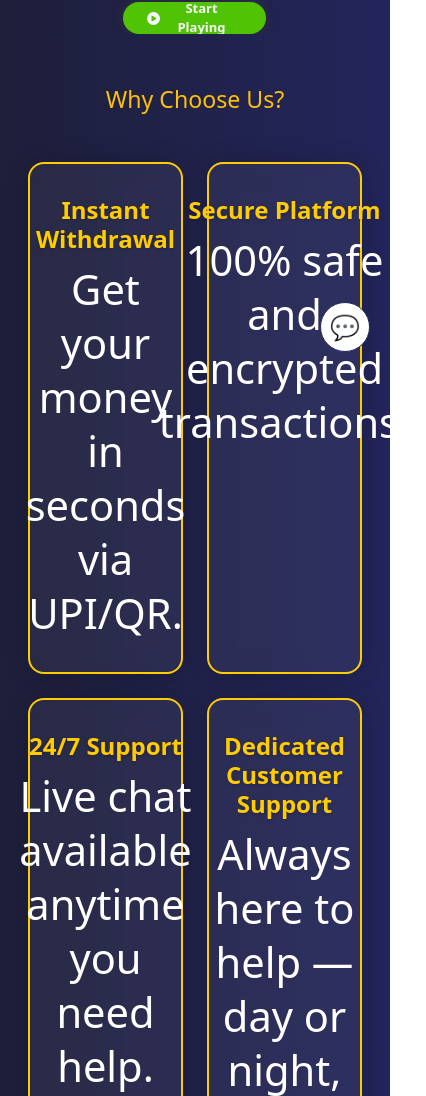
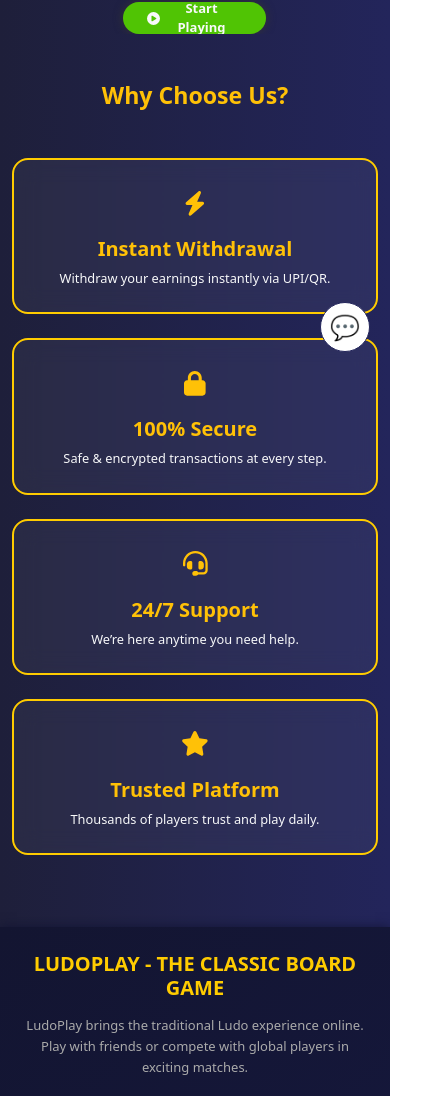
Before and after one commit to fojdar001/WinLudoProject, a React (Vite) app in the folder Frontend/ludo-frontend/: page / in a window 390 px wide. Shown: the part 472-1568 px from the top of the page, 426 px wide, since content can reach past the window. Built offline with nearby package versions, Linux system fonts and the light colour scheme.

Commit message:
frontend

```diff
--- a/Frontend/ludo-frontend/src/components/Features.jsx
+++ b/Frontend/ludo-frontend/src/components/Features.jsx
@@ -1,34 +1,37 @@
 import React from 'react';
 import 'bootstrap/dist/css/bootstrap.min.css';
-import './css/Feautures.css';
+import { FontAwesomeIcon } from '@fortawesome/react-fontawesome';
+import { faBolt, faLock, faHeadset, faStar } from '@fortawesome/free-solid-svg-icons';
+import './css/Feautures.css'
 
 const features = [
-  { title: 'Instant Withdrawal', desc: 'Get your money in seconds via UPI/QR.', color: 'card-red' },
-  { title: 'Secure Platform', desc: '100% safe and encrypted transactions.', color: 'card-green' },
-  { title: ' 24/7 Support', desc: 'Live chat available anytime you need help.', color: 'card-yellow' },
-  { title: 'Dedicated Customer Support', desc: 'Always here to help — day or night, our support’s got your back!', color: 'card-blue' },
+  { title: 'Instant Withdrawal', desc: 'Withdraw your earnings instantly via UPI/QR.', icon: faBolt },
+  { title: '100% Secure', desc: 'Safe & encrypted transactions at every step.', icon: faLock },
+  { title: '24/7 Support', desc: 'We’re here anytime you need help.', icon: faHeadset },
+  { title: 'Trusted Platform', desc: 'Thousands of players trust and play daily.', icon: faStar },
 ];
 
 const Features = () => {
   return (
-    <section className="features-section py-1 bg-light">
-      <h3 className="text-center text-warning mt-5 mb-5">Why Choose Us?</h3>
-      <div className="container">
+    <section className="features-section text-white">
+      <div className="container py-5">
+        <h3 className="text-center text-warning fw-bold mb-5">Why Choose Us?</h3>
         <div className="row">
           {features.map((feature, index) => (
-            <div className="col-6 col-sm-6 col-md-6 mb-4" key={index}>
-              <div className={`card custom-card ${feature.color} text-center h-100 animate-card delay-${index}`}>
-                <div className="card-body">
-                  <h5 className="card-title text-gold fw-bold">{feature.title}</h5>
-                  <p className="card-text text-white">{feature.desc}</p>
+            <div className="col-12 col-sm-6 col-lg-3 mb-4" key={index}>
+              <div className="feature-card p-4 text-center h-100 d-flex flex-column justify-content-between animate-card">
+                <div>
+                  <div className="feature-icon mb-3 fs-2 text-warning">
+                    <FontAwesomeIcon icon={feature.icon} />
+                  </div>
+                  <h5 className="fw-bold text-warning mb-2">{feature.title}</h5>
+                  <p className="mb-0 text-light small">{feature.desc}</p>
                 </div>
               </div>
             </div>
           ))}
         </div>
       </div>
-
-
     </section>
   );
 };
--- a/Frontend/ludo-frontend/src/components/Hero.jsx
+++ b/Frontend/ludo-frontend/src/components/Hero.jsx
@@ -5,6 +5,7 @@
 import  { useState, useEffect } from 'react';
 import { FontAwesomeIcon } from '@fortawesome/react-fontawesome';
 import { faCirclePlay } from '@fortawesome/free-solid-svg-icons';
+import { Link } from 'react-router-dom';
 
 
 
@@ -57,8 +58,8 @@
     <div className="container-text mt-4">
       <h1 className=" text-big display-4  fw-bold ">Play Ludo & Win Real Cash</h1>
         <p className="lead">Compete, win, and withdraw instantly!</p>
-        <button className="hero-btn btn-light btn-lg text-light fw-bold  rounded-pill py-3 px-4 border-0">
-          <FontAwesomeIcon icon={faCirclePlay} className='btn-icon' />  Start Playing</button>
+        <Link to={'/login'} className="hero-btn btn-light btn-lg text-light fw-bold  rounded-pill py-3 px-4 border-0">
+          <FontAwesomeIcon icon={faCirclePlay} className='btn-icon' />  Start Playing</Link>
       </div>
     </section>
   );
--- a/Frontend/ludo-frontend/src/components/Howtoplay.jsx
+++ b/Frontend/ludo-frontend/src/components/Howtoplay.jsx
@@ -51,7 +51,7 @@
                 <h5 className="card-title text-gold fw-bold">Login</h5>
 
                 <img src="https://img.freepik.com/premium-vector/login-account-template-background_144316-8185.jpg" className="img-fluid" alt="..."></img>
-                <p className="card-text text-white">Create your account or log in to start playing exciting Ludo matches.</p>
+                <p className="card-text-play text-white py-2">Create your account or log in to start playing exciting Ludo matches.</p>
               </div>
             </div>
           </div>
@@ -60,7 +60,7 @@
               <div className="card-body">
                 <h5 className="card-title text-gold fw-bold">Register</h5>
                 <img src="https://img.freepik.com/premium-vector/web-login-vector-template_783926-727.jpg" className="img-fluid" alt="..."></img>
-                <p className="card-text text-white">Register now and join thousands of players winning real cash every day.</p>
+                <p className="card-text-play text-white py-2">Register now and join thousands of players winning real cash every day.</p>
               </div>
             </div>
           </div>
@@ -69,7 +69,7 @@
               <div className="card-body">
                 <h5 className="card-title text-gold fw-bold">Start Playing</h5>
                 <img src="https://i.pinimg.com/736x/88/09/72/880972877515b3d9d80500dee9c502b7.jpg" className="img-fluid" alt="..."></img>
-                <p className="card-text text-white">Choose a mode, enter the game, and show your skills on the board!</p>
+                <p className="card-text-play py-2 text-white">Choose a mode, enter the game, and show your skills on the board!</p>
               </div>
             </div>
           </div>
--- a/Frontend/ludo-frontend/src/components/css/Feautures.css
+++ b/Frontend/ludo-frontend/src/components/css/Feautures.css
@@ -1,91 +1,35 @@
 .features-section {
   background: linear-gradient(90deg, #1e1f3a, #23255b);
-  padding-bottom: 120px;
-  height: 100vh;
-  padding-left: 100px;
-  padding-right: 100px;
-  margin-top: 0%;
+}
 
-
-  }
-  .custom-card {
-    background: inherit; /* This allows card-red/green bg to apply */
+.feature-card {
+  background: rgba(255, 255, 255, 0.05);
   border: 2px solid #ffcc00;
   border-radius: 1rem;
-    padding: 1.5rem;
-    transition: transform 0.3s ease, box-shadow 0.3s ease;
   backdrop-filter: blur(12px);
-    -webkit-backdrop-filter: blur(12px);
-    color: white;
-    position: relative;
-    z-index: 1;
+  transition: all 0.3s ease;
+  height: 100%;
+  display: flex;
+  flex-direction: column;
+  justify-content: space-between;
 }
 
 
-
-  /* .custom-card:hover {
-    transform: scale(1.05);
-    box-shadow: 0 0 15px #ffcc00aa;
-  } */
-  .card-box:hover {
+.feature-card:hover {
   transform: translateY(-5px);
   box-shadow: 0 0 15px rgba(255, 204, 0, 0.4);
-    transition: all 0.3s ease-in-out;
 }
 
-
-
-  @media (max-width: 480px) {
-    .features-section {
-      padding-left: 1rem;
-      padding-right: 1rem;
-      padding-bottom: 60px;
-      height: auto; /* Remove fixed height for mobile */
-      margin-top: 0%;
+.feature-icon {
+  font-size: 2.5rem;
+  color: #ffcc00;
 }
 
-
-    .custom-card {
-      padding: 12px;
-      min-height: 50px; /* Card ki height chhoti kar di */
-      display: flex;
-      flex-direction:column ;
-      justify-content: center;
-      align-items: center;
-    }
-
-    .card-title {
-      font-size: 20px !important; /* Title font size chhota */
-    }
-
-    .card-text {
-      font-size: 0.7rem; /* Description font size chhota */
-      line-height: 1.3;
-    }
-    .custom-card img {
-      width: 60px;
-      height: 60px;
-      margin: 0 auto 1rem;
-    }
+/* Animation */
 .animate-card {
   animation: fadeInUp 0.8s ease forwards;
   opacity: 0;
 }
-
-    .animate-card.delay-1 {
-      animation-delay: 0.2s;
-    }
-    .animate-card.delay-2 {
-      animation-delay: 0.4s;
-    }
-
-      .animate-card.delay-0 {
-        animation-delay: 0s;
-      }
-      .animate-card.delay-3 {
-        animation-delay: 0.6s;
-      }
-
 
 @keyframes fadeInUp {
   0% {
@@ -97,4 +41,18 @@
     transform: translateY(0);
   }
 }
+
+/* Responsive font */
+@media (max-width: 576px) {
+  .feature-icon {
+    font-size: 2rem;
   }
+
+  .feature-card {
+    padding: 1.2rem;
+  }
+
+  .feature-card p {
+    font-size: 0.8rem;
+  }
+}
--- a/Frontend/ludo-frontend/src/components/css/Howtoplay.css
+++ b/Frontend/ludo-frontend/src/components/css/Howtoplay.css
@@ -28,7 +28,9 @@
     transform: scale(1.05);
     box-shadow: 0 0 15px #ffcc00aa;
   }
-
+  .custom-card .custom-text{
+    font-size: 20px !important;
+  }
   .animate-card {
     animation: fadeInUp 0.8s ease forwards;
     opacity: 0;
--- a/Frontend/ludo-frontend/src/components/css/hero.css
+++ b/Frontend/ludo-frontend/src/components/css/hero.css
@@ -12,6 +12,7 @@
     text-shadow: 0px 0px 6px rgba(0, 0, 0, 0.616);
   }
   .hero-btn{
+
     color: white;
     background-color:#50c404;
     box-shadow: 0px 0px 10px rgba(54, 51, 51, 0.952);
```
Lines whose indentation alone changed are shown as unchanged.
